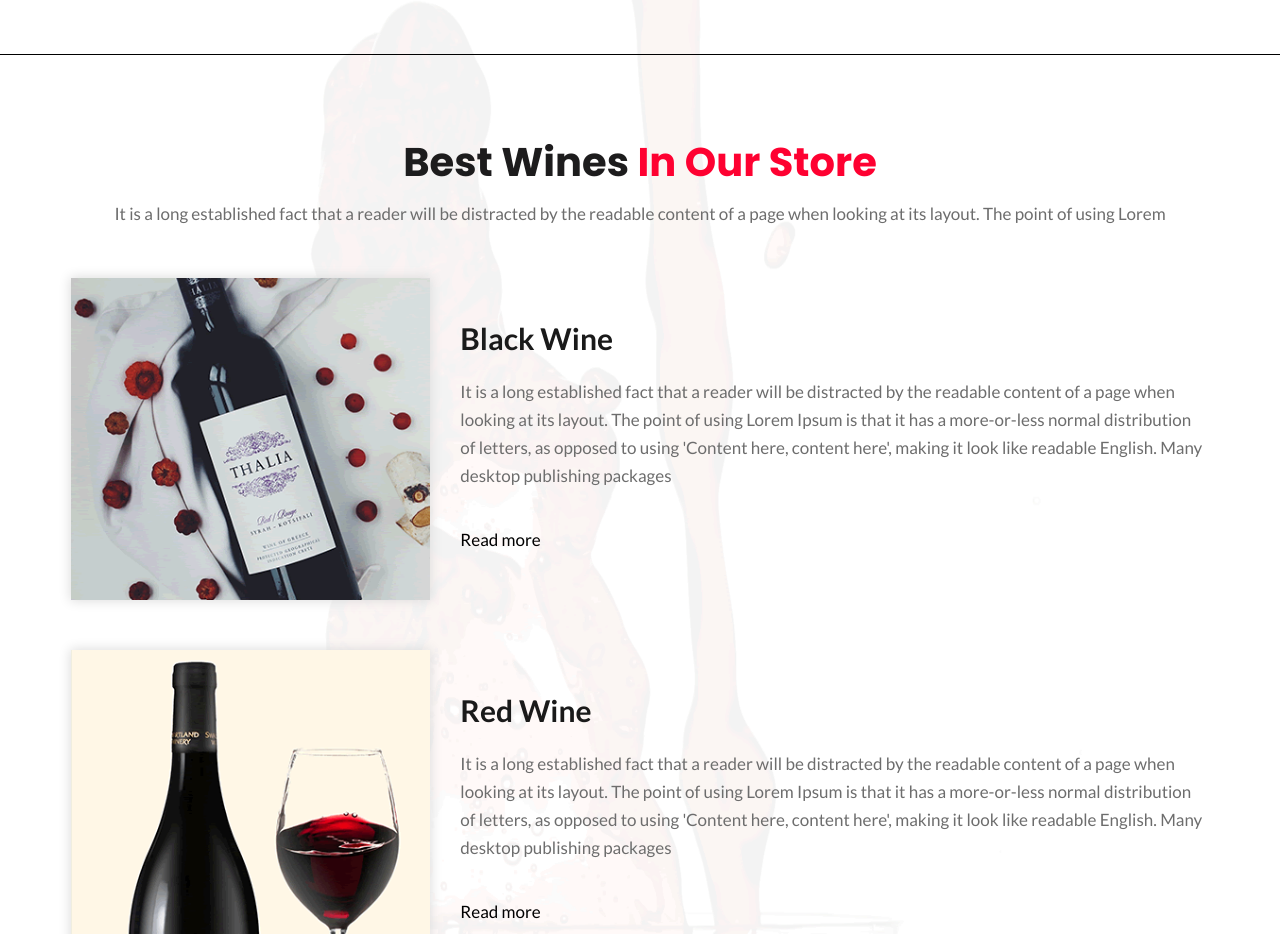
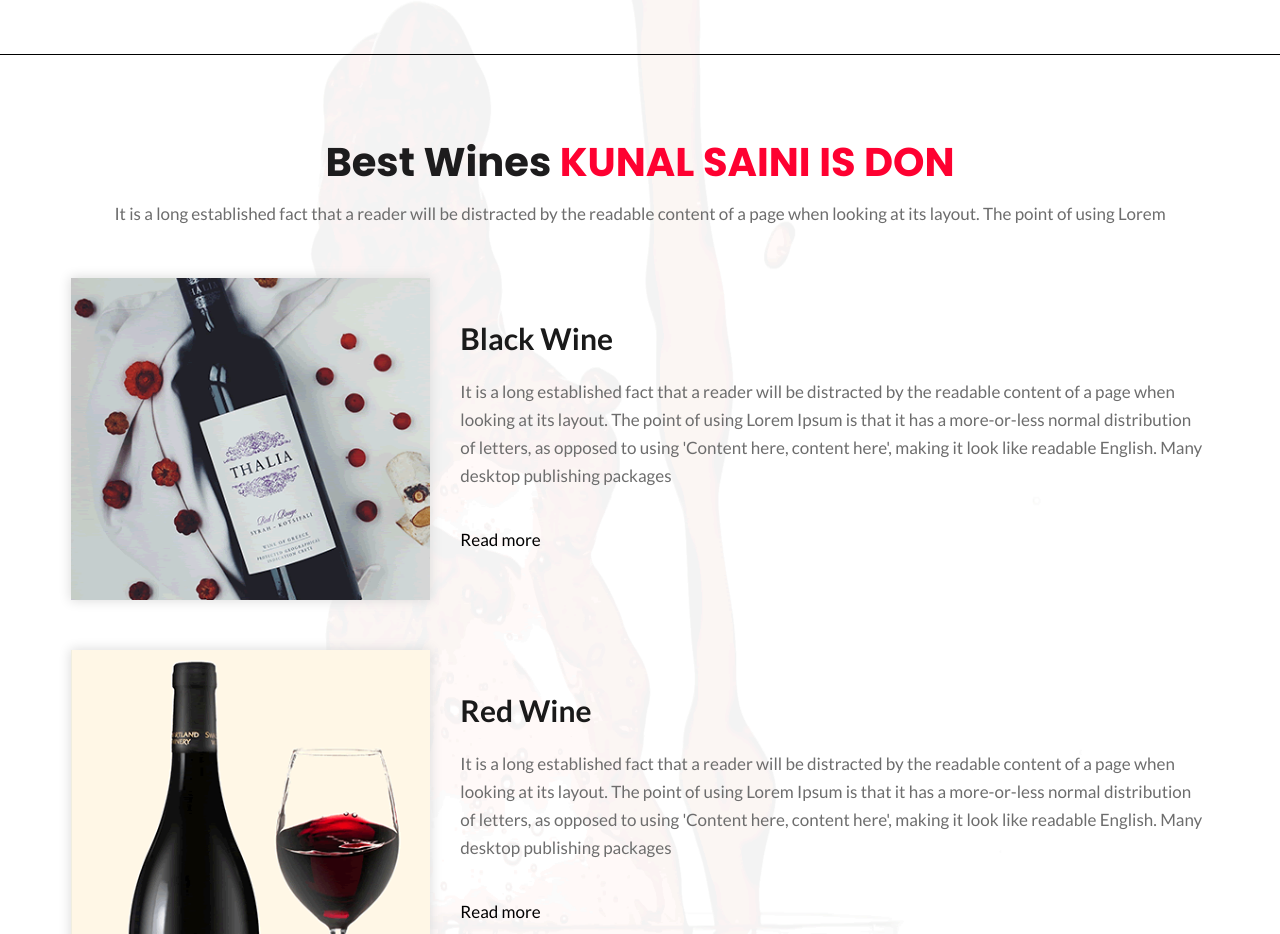
Before and after one commit to kunal9024/project, a plain HTML site: page index.html in a window 1280 px wide. Shown: the part 980-1914 px from the top of the page. Drawn offline with nearby package versions, Linux system fonts and the light colour scheme; a web font is replaced by a local one.

Commit message:
update index.html
don update

```diff
--- a/index.html
+++ b/index.html
@@ -105,7 +105,7 @@
             <div class="row">
                <div class="col-md-12">
                   <div class="titlepage">
-                     <h2>Best Wines <span class="red">In Our Store</span> </h2>
+                     <h2>Best Wines <span class="red">KUNAL SAINI IS DON</span> </h2>
                      <p>It is a long established fact that a reader will be distracted by the readable content of a page when looking at its layout. The point of using Lorem</p>
                   </div>
                </div>
```
